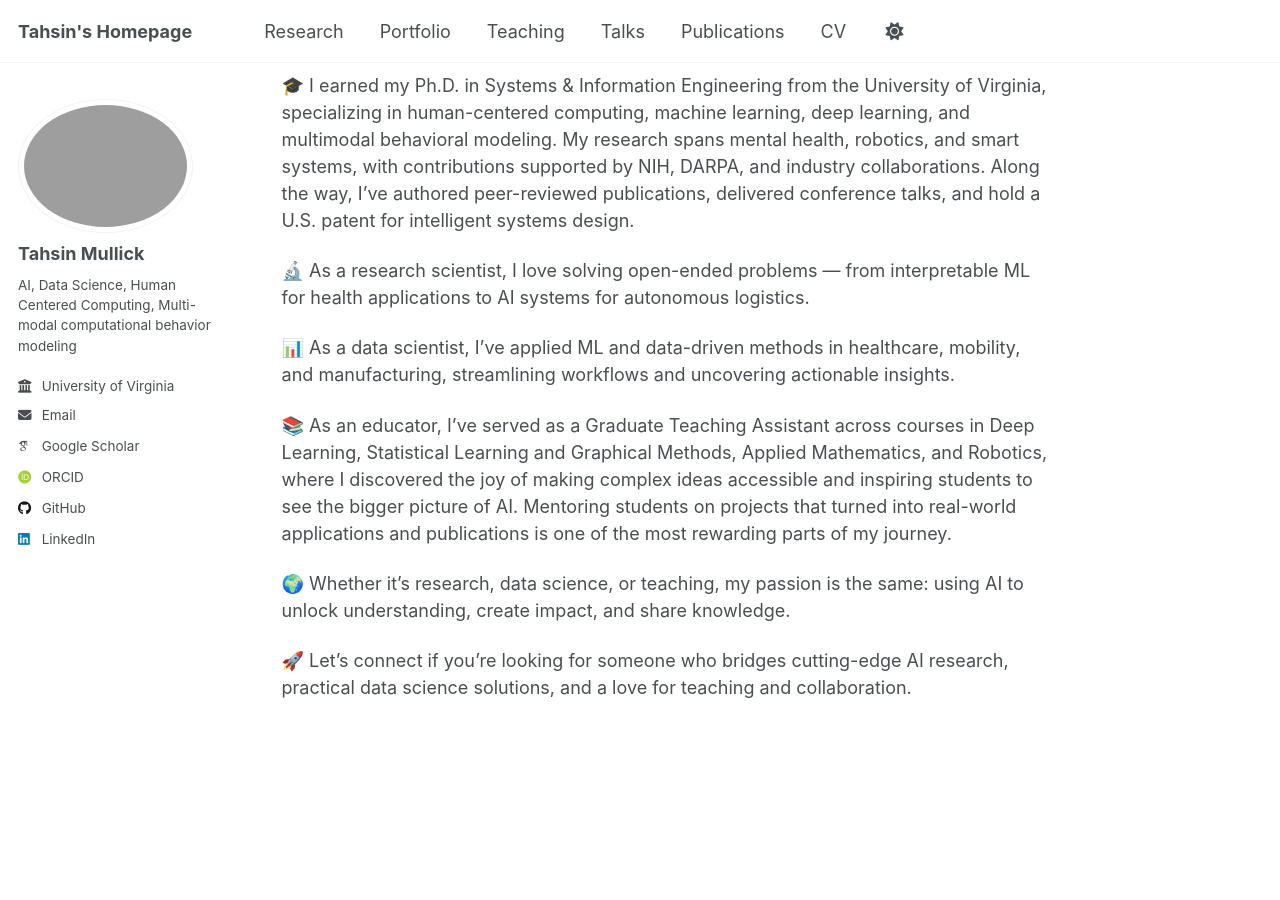
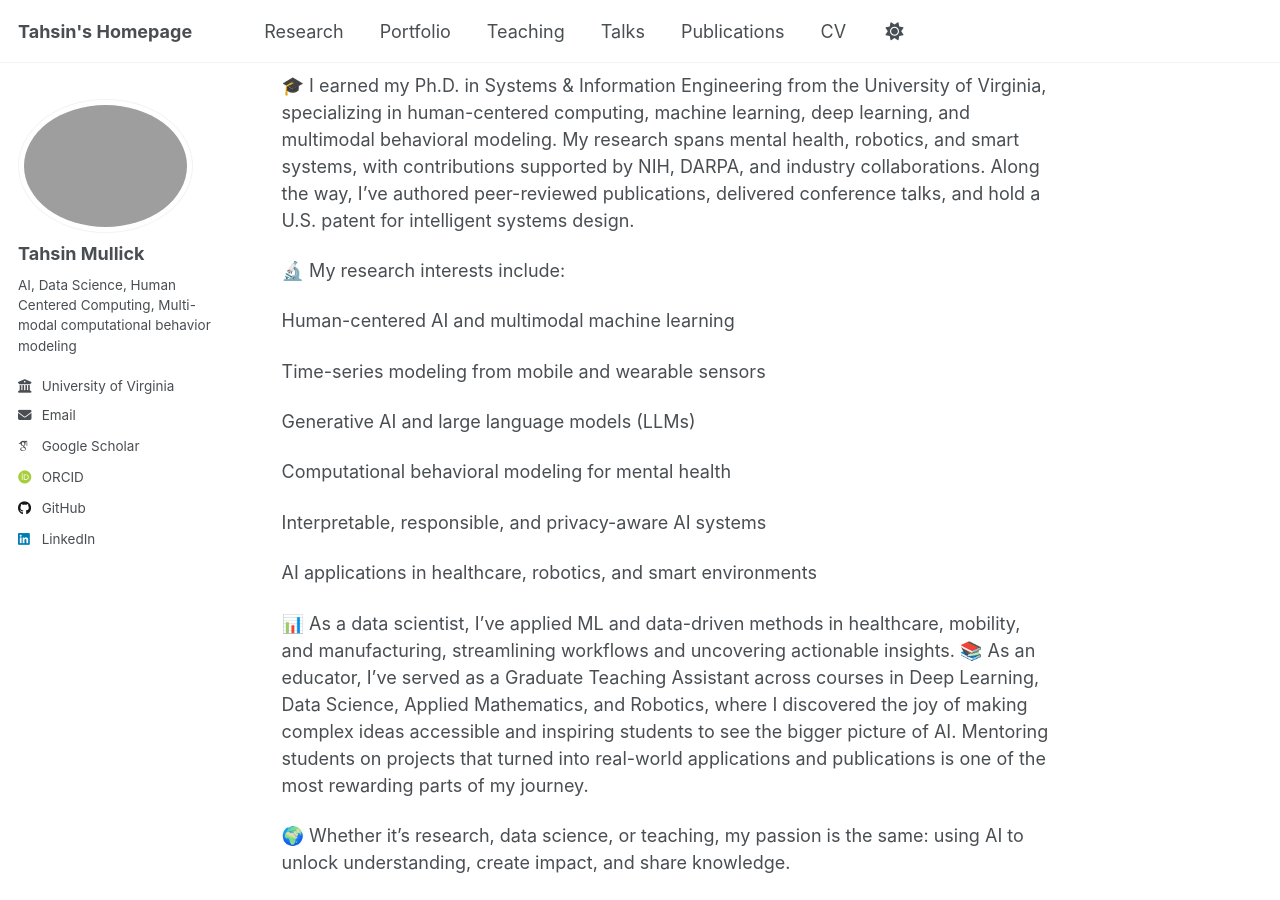
Before and after one commit to Tahsinmullick/Tahsinmullick.github.io, a Jekyll site: the page built from _pages/about.md, in a window 1280 px wide and 900 px high, scrolled down 357 px. Built offline with Jekyll 4.4.1, drawn with Linux system fonts in a browser that asks for light colours; some web fonts are replaced; a script that is not in the unit is left out.

Commit message:
About me changes

```diff
--- a/_pages/about.md
+++ b/_pages/about.md
@@ -15,11 +15,22 @@ About Me
 
 🎓 I earned my Ph.D. in Systems & Information Engineering from the University of Virginia, specializing in human-centered computing, machine learning, deep learning, and multimodal behavioral modeling. My research spans mental health, robotics, and smart systems, with contributions supported by NIH, DARPA, and industry collaborations. Along the way, I’ve authored peer-reviewed publications, delivered conference talks, and hold a U.S. patent for intelligent systems design.
 
-🔬 As a research scientist, I love solving open-ended problems — from interpretable ML for health applications to AI systems for autonomous logistics.
+🔬 My research interests include:
+
+Human-centered AI and multimodal machine learning
+
+Time-series modeling from mobile and wearable sensors
+
+Generative AI and large language models (LLMs)
+
+Computational behavioral modeling for mental health
+
+Interpretable, responsible, and privacy-aware AI systems
+
+AI applications in healthcare, robotics, and smart environments
 
 📊 As a data scientist, I’ve applied ML and data-driven methods in healthcare, mobility, and manufacturing, streamlining workflows and uncovering actionable insights.
-
-📚 As an educator, I’ve served as a Graduate Teaching Assistant across courses in Deep Learning, Statistical Learning and Graphical Methods, Applied Mathematics, and Robotics, where I discovered the joy of making complex ideas accessible and inspiring students to see the bigger picture of AI. Mentoring students on projects that turned into real-world applications and publications is one of the most rewarding parts of my journey.
+📚 As an educator, I’ve served as a Graduate Teaching Assistant across courses in Deep Learning, Data Science, Applied Mathematics, and Robotics, where I discovered the joy of making complex ideas accessible and inspiring students to see the bigger picture of AI. Mentoring students on projects that turned into real-world applications and publications is one of the most rewarding parts of my journey.
 
 🌍 Whether it’s research, data science, or teaching, my passion is the same: using AI to unlock understanding, create impact, and share knowledge.
 
```
